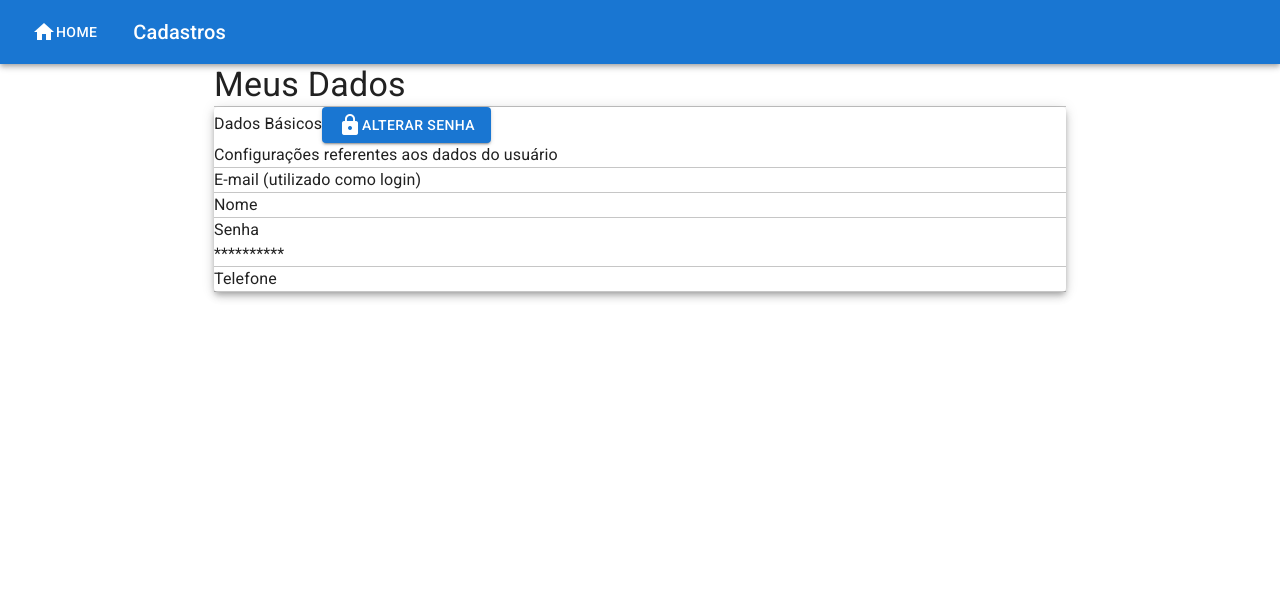
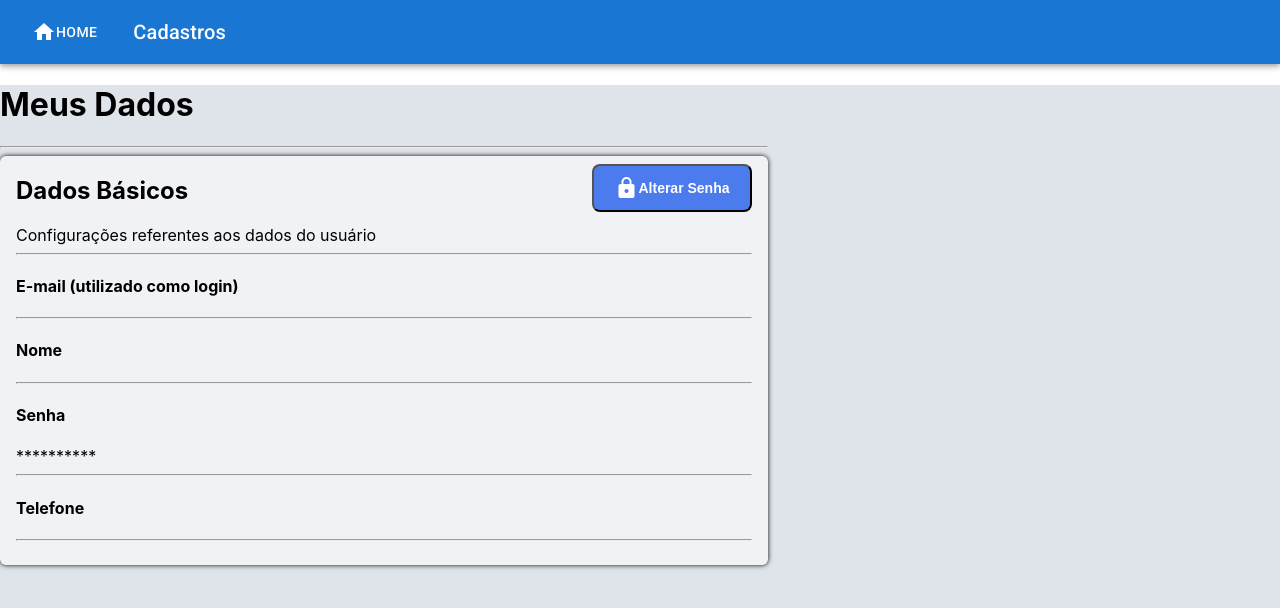
Before and after one commit to WellytonSdJ/Cadastro, a React (Create React App) app: page /user/1 in a window 1280 px wide. Shown: the top 608 px of the page. Built offline with nearby package versions, Linux system fonts and the light colour scheme; no server answers.

Commit message:
-upload de segurança, corrompeu algum arquivo mas consegui recuperar parte do design

```diff
--- a/public/index.html
+++ b/public/index.html
@@ -13,8 +13,6 @@
   <link rel="stylesheet" href="https://fonts.googleapis.com/css?family=Roboto:300,400,500,700&display=swap" />
   <!-- MATERIAL ICONS GOOGLE -->
   <link href="https://fonts.googleapis.com/icon?family=Material+Icons" rel="stylesheet">
-  <!-- bootstrap css-->
-  <link href="https://cdn.jsdelivr.net/npm/bootstrap@5.1.3/dist/css/bootstrap.min.css" rel="stylesheet" integrity="sha384-1BmE4kWBq78iYhFldvKuhfTAU6auU8tT94WrHftjDbrCEXSU1oBoqyl2QvZ6jIW3" crossorigin="anonymous">
 
   <!--
       manifest.json provides metadata used when your web app is installed on a
@@ -34,8 +32,6 @@
 </head>
 
 <body>
-  <!-- bootstrap script -->
-  <script src="https://cdn.jsdelivr.net/npm/bootstrap@5.1.3/dist/js/bootstrap.bundle.min.js" integrity="sha384-ka7Sk0Gln4gmtz2MlQnikT1wXgYsOg+OMhuP+IlRH9sENBO0LRn5q+8nbTov4+1p" crossorigin="anonymous"></script>
   <noscript>You need to enable JavaScript to run this app.</noscript>
   <div id="root"></div>
   <!--
--- a/src/App.css
+++ b/src/App.css
@@ -1,38 +1,14 @@
-.App {
-  text-align: center;
+*{
+  --primary-blue: #4b7bec;
+  /* --primary-blue: #1769aa; */
+  --secondary-blue: #4b7bec;
+  --primary-white: #dfe4ea;
+  --secondary-white: #f1f2f6;
+  --primary-black: #2f3542;
+  --primary-font: #424242;
 }
 
-.App-logo {
-  height: 40vmin;
-  pointer-events: none;
+main {
+  /* background: #ecf0f1; */
+  background: var(--primary-white);
 }
-
-@media (prefers-reduced-motion: no-preference) {
-  .App-logo {
-    animation: App-logo-spin infinite 20s linear;
-  }
-}
-
-.App-header {
-  background-color: #282c34;
-  min-height: 100vh;
-  display: flex;
-  flex-direction: column;
-  align-items: center;
-  justify-content: center;
-  font-size: calc(10px + 2vmin);
-  color: white;
-}
-
-.App-link {
-  color: #61dafb;
-}
-
-@keyframes App-logo-spin {
-  from {
-    transform: rotate(0deg);
-  }
-  to {
-    transform: rotate(360deg);
-  }
-}
--- a/src/components/ListComponent/index.js
+++ b/src/components/ListComponent/index.js
@@ -17,7 +17,8 @@ export default function ListComponent({ users }) {
       display:'flex',
       justifyContent:'center',
       alignItems: 'center',
-      bgcolor: 'red' }}>
+      // bgcolor: 'red'
+       }}>
       <nav aria-label="main mailbox folders">
       <List>
         { users === [] ? (
--- a/src/components/PasswordModal/styles.css
+++ b/src/components/PasswordModal/styles.css
@@ -1,8 +1,3 @@
-*{
-  --primary-blue: #4b7bec;
-  --primary-white: #fafafa;
-}
-
 .box-container{
   width: 100%;
   height: 100%;
@@ -116,7 +111,6 @@
 
 .box__right {
   background: var(--primary-white);
-  /* background: red; */
   width: 70%;
   height: 100%;
   padding: 8px;
@@ -125,3 +119,43 @@
   flex-direction: column;
   justify-content: center;
 }
+
+.fields {
+  display: flex;
+  flex-direction: column;
+}
+
+.fields input {
+  background: var(--secondary-white);
+  border: 0.1px solid gray;
+  border-radius: 4px;
+  width: 70%;
+}
+
+.error-message{
+  color: red;
+}
+
+/* MODAL SUCESSO / FALHA */
+.box-content-response{
+  width: 100%;
+  height: 100%;
+  display: flex;
+  flex-direction: column;
+  justify-content: center;
+  align-items: center;
+}
+
+.box-content-internal{
+  margin-bottom: 15%;
+
+  display: flex;
+  flex-direction: column;
+  justify-content: center;
+  align-items: center;
+  color: var(--primary-blue);
+
+}
+
+
+/* MODAL FALHA */
--- a/src/screens/HomeScreen/index.js
+++ b/src/screens/HomeScreen/index.js
@@ -6,26 +6,26 @@ import ListComponent from '../../components/ListComponent';
 
 
 function HomeScreen() {
-  const [users, setUsers] = useState([])
+  const [users, setUsers] = useState([{}])
 
   const getUsers = async () => {
     try {
-      console.log('try') //TESTE
-      let {data} = await axios.get('https://acme-cadastro.herokuapp.com/Usuario')
+      let { data } = await axios.get('https://acme-cadastro.herokuapp.com/Usuario')
       setUsers(data)
     } catch (err) {
       console.error(err)
     }
   }
 
-  useEffect(()=> {
+  useEffect(() => {
     getUsers();
-    // console.log('useEffect Users ->',users)// TESTE
   }, []);
 
   return (
     <>
-    <ListComponent users={users}/>
+    {console.log(users)}
+    { users === [{}] ? <h1>Não foram encontrados usuários</h1> :
+      <ListComponent users={users}/>}
     </>
   )
 
--- a/src/screens/UserScreen/index.js
+++ b/src/screens/UserScreen/index.js
@@ -1,16 +1,16 @@
 import { Box, Button, Container, Divider, Paper, Typography } from '@mui/material';
-import { styled } from '@mui/material/styles';
 import CssBaseline from '@mui/material/CssBaseline';
+import './styles.css'
 import { useState, useEffect } from 'react';
 import PasswordModal from '../../components/PasswordModal';
 import axios from 'axios';
 import { useParams } from "react-router-dom";
 
 function UserScreen() {
-  const [togglePassword, setTogglePassword] = useState(false) //valida se vai abrir o modal ou não //PADRÃO É FALSE
-  const [userData, setUserData] = useState({});
+  const [togglePassword, setTogglePassword] = useState(false) //valida se vai abrir o MODAL ou não //PADRÃO É FALSE
+  const [userData, setUserData] = useState({}); // dados que serão carregados
 
-  const {id} = useParams(); //resgatar id do URL
+  const { id } = useParams(); //resgatar id do URL
 
   const handlePwd = () => { // ABRE O TOGGLE -> ENVIAR O HANDLER PARA O CHILDREN MANIPULAR
     togglePassword === true ? setTogglePassword(false) : setTogglePassword(true)
@@ -31,65 +31,51 @@ function UserScreen() {
 
   return (
     <>
-      <CssBaseline />
       <PasswordModal togglePassword={togglePassword} handlePwd={handlePwd} id={id} />
-      <Container maxWidth="md">
-        <Typography variant="h4">
-          Meus Dados
-        </Typography>
-        {/* <button onClick={()=> console.log(userData)}>UserDataState</button> // valida state do datauser */}
-        <Divider />
-        <Box>
-          <Paper elevation={5}>
-            <Typography>
-              Dados Básicos
-              <Button
-                variant="contained"
-                onClick={handlePwd} // chama o modal enviando o ID do user
-              >
+
+
+      {/* ORGANIZANDO */}
+      <main>
+        <div className="container">
+          <h1>Meus Dados</h1>
+          <hr />
+          <div className="box">
+            <div className="container-first-item">
+              <div className="container-item">
+                <h2>Dados Básicos</h2>
+                <div className="container-item-text">Configurações referentes aos dados do usuário</div>
+              </div>
+              <button className="alter-btn" onClick={handlePwd}>
                 <span className="material-icons">
                   lock
                 </span>
                 Alterar Senha
-              </Button>
-
-            </Typography>
-            <Typography>
-              Configurações referentes aos dados do usuário
-            </Typography>
-            <Divider />
-            <Typography>
-              E-mail (utilizado como login)
-            </Typography>
-            <Typography>
-              {userData.email}
-            </Typography>
-            <Divider />
-            <Typography>
-              Nome
-            </Typography>
-            <Typography>
-              {userData.nome}
-            </Typography>
-            <Divider />
-            <Typography>
-              Senha
-            </Typography>
-            <Typography>
-              **********
-            </Typography>
-            <Divider />
-            <Typography>
-              Telefone
-            </Typography>
-            <Typography>
-              {userData.telefone}
-            </Typography>
-            <Divider />
-
-          </Paper>
-        </Box>
-      </Container>
+              </button>
+            </div>
+            <hr />
+            <div className="container-item">
+              <h4 className="container-item-title">E-mail (utilizado como login)</h4>
+              <div className="container-item-text">{userData.email}</div>
+            </div>
+            <hr />
+            <div className="container-item">
+              <h4 className="container-item-title">Nome</h4>
+              <div className="container-item-text">{userData.nome}</div>
+            </div>
+            <hr />
+            <div className="container-item">
+              <h4 className="container-item-title">Senha</h4>
+              <div className="container-item-text">**********</div>
+            </div>
+            <hr />
+            <div className="container-item">
+              <h4 className="container-item-title">Telefone</h4>
+              <div className="container-item-text">{userData.telefone}</div>
+            </div>
+            <hr />
+          </div>
+        </div>
+      </main>
     </>
   );
 }
--- /dev/null
+++ b/src/screens/UserScreen/styles.css
@@ -0,0 +1,66 @@
+
+main{
+  width: 100vw;
+  height: 93vh;
+}
+
+.container {
+  max-width: 60vw;
+}
+
+.box{
+  background: var(--secondary-white);
+  border-radius: 6px;
+  padding: 0 1rem 1rem 1rem;
+  box-shadow: 0px 0px 5px 0px #000000;
+}
+
+.container-first-item{
+  display: flex;
+  flex-direction: block;
+  justify-content: space-between;
+}
+
+.alter-btn {
+  -webkit-border-radius: 8px;
+  -moz-border-radius: 8px;
+  color: #FFFFFF;
+
+  width: 10rem;
+  height: 3rem;
+  margin-top: 8px;
+  border-radius: 8px;
+  font-size: 14px;
+  font-weight: 600;
+  padding: 14px;
+  /* background-color: red; */
+  background-color: var(--primary-blue);
+  text-decoration: none;
+  display: inline-block;
+  cursor: pointer;
+  text-align: center;
+
+  display: flex;
+  align-items: center;
+  justify-content: center;
+}
+
+.alter-btn:hover {
+  background: #1E62D0;
+}
+
+@media (max-width: 800px) {
+  .container-first-item{
+    display: flex;
+    flex-direction: column;
+    justify-content: flex-start;
+  }
+}
+
+@media (max-width: 700px) {
+
+  .container {
+    max-width: 80vw;
+  }
+
+}
```
Also changed, not shown: src/components/PasswordModal/index.js (+14 -14 lines), package.json (line endings or trailing spaces), 2 other files (tests, documents, lock files or other folders).
